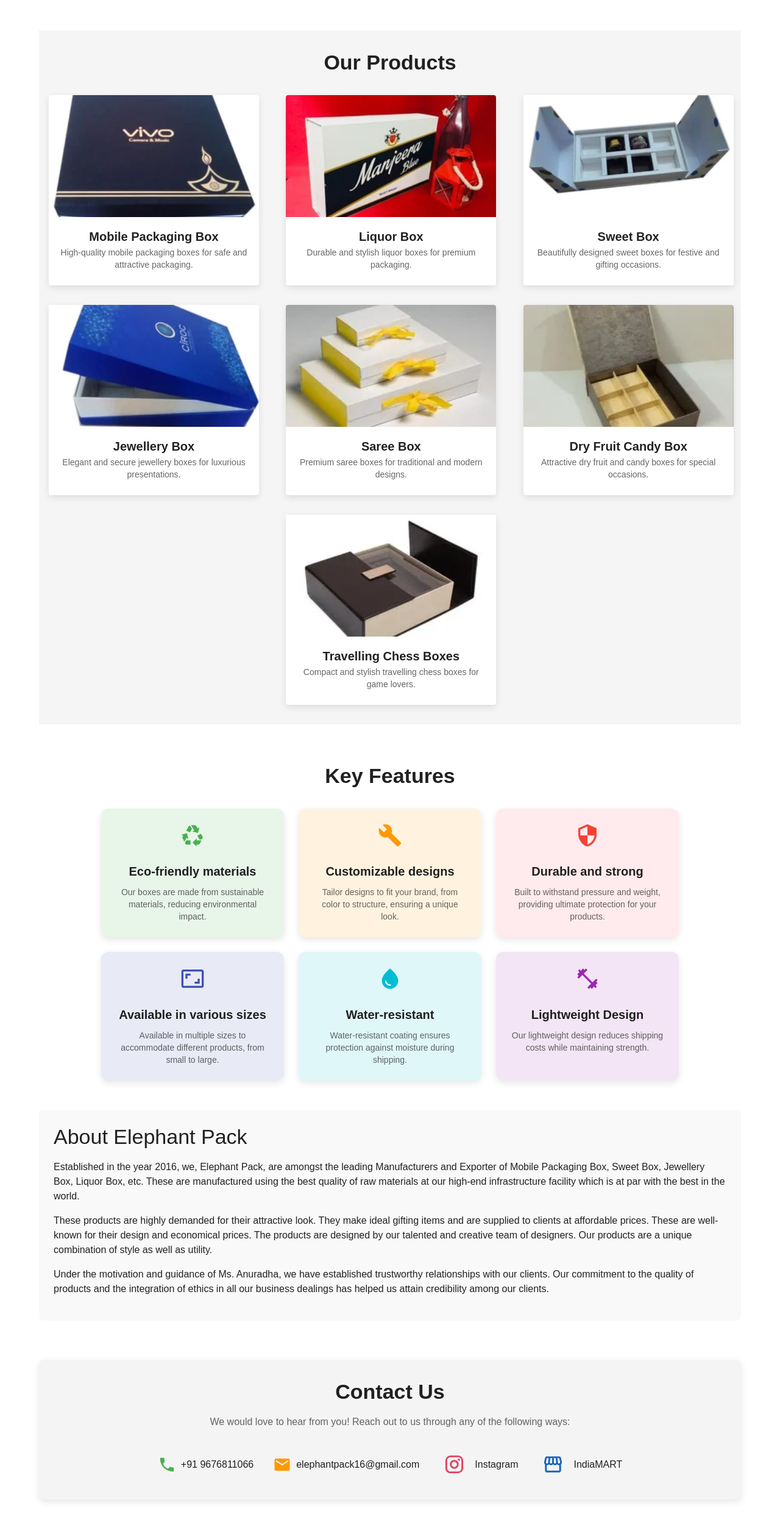
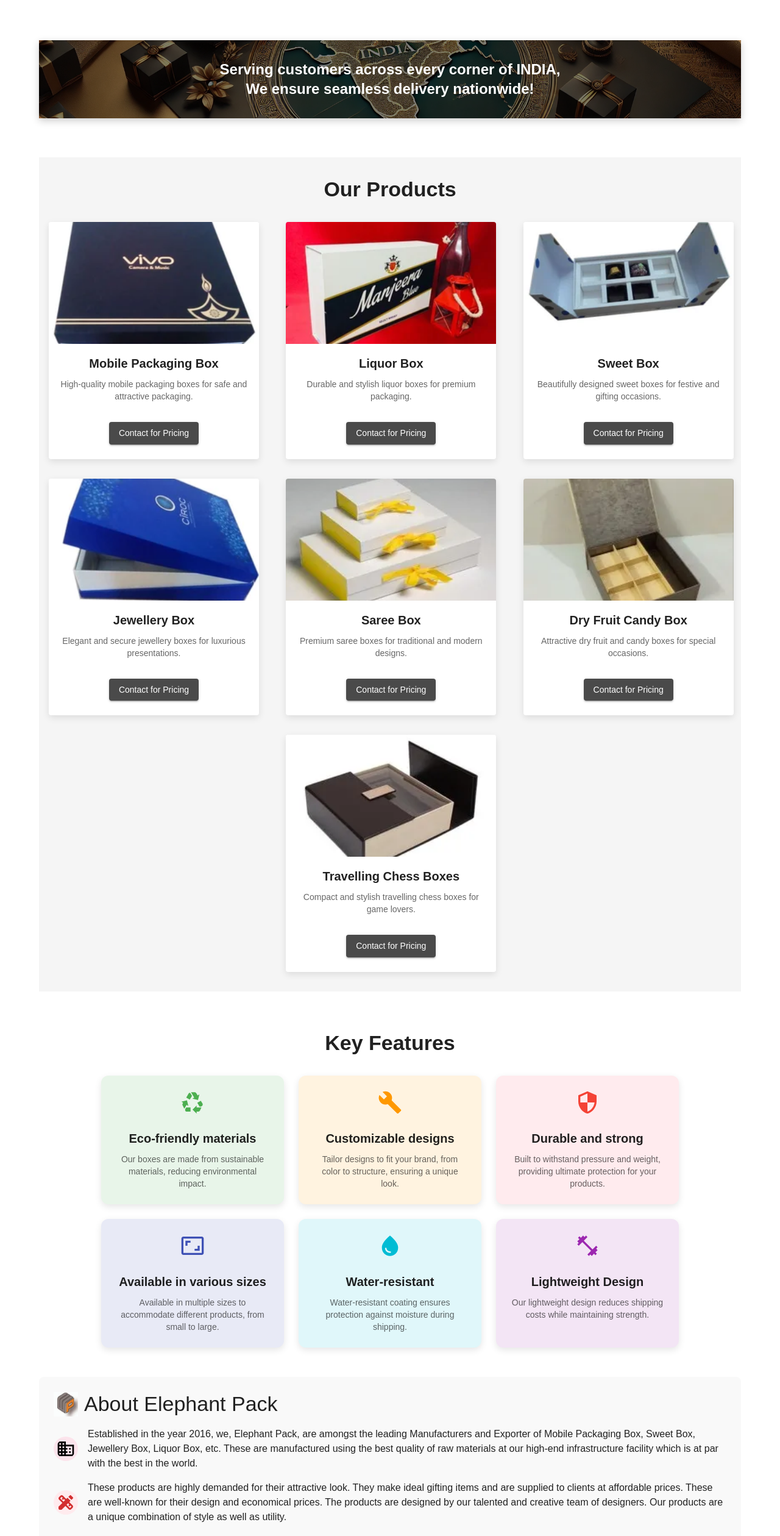
Before and after one commit to GnanaChaitanyaUmmadisingu/ElephantPack, a React (Create React App) app: page / in a window 1280 px wide. Shown: the part 878-3397 px from the top of the page at 61% size. Built offline with nearby package versions, Linux system fonts and the light colour scheme.

Commit message:
Over all UI update based on feedback

```diff
--- a/src/App.js
+++ b/src/App.js
@@ -1,4 +1,3 @@
-// src/App.js
 import React, { useRef } from 'react';
 import { ThemeProvider, createTheme } from '@mui/material/styles';
 import { Container, CssBaseline } from '@mui/material';
@@ -10,6 +9,7 @@ import ProductsSection from './components/ProductsSection';
 import ContactUs from './components/ContactUs';
 import Footer from './components/Footer';
 import { ChatWithUs } from './components/ChatWithUs';
+import AnimatedBanner from './components/AnimatedBanner';
 
 const theme = createTheme({
   palette: {
@@ -42,7 +42,8 @@ function App() {
       <CssBaseline />
       <Navbar onContactClick={scrollToContactUs} />
       <HeroSection onExploreClick={scrollToProducts} />
-      <Container>
+      <Container sx={{pt: 10}}>
+       <AnimatedBanner />
         <div ref={productsRef}>
           <ProductsSection />
         </div>
--- a/src/components/About.js
+++ b/src/components/About.js
@@ -1,23 +1,69 @@
-// src/components/About.js
-
 import React from 'react';
 import { Box, Typography } from '@mui/material';
+import logo from '../Assets/ElephantPack-Logo.webp';
+import { Info, Business, DesignServices, Gavel } from '@mui/icons-material';
 
 function About() {
   return (
     <Box sx={{ mt: 6, mb: 6, p: 3, bgcolor: '#f9f9f9', borderRadius: '8px' }}>
-      <Typography variant="h4" sx={{ mb: 2 }}>
+      <Box display="flex" alignItems="center" sx={{ mb: 2 }}>
+      <img
+            src={logo}
+            alt="Elephant Pack Logo"
+            style={{ width: '40px', height: '40px', marginRight: '10px' }}
+          />
+        <Typography variant="h4">
           About Elephant Pack
         </Typography>
-      <Typography variant="body1" paragraph>
+      </Box>
+
+      <Box display="flex" alignItems="center" sx={{ mb: 2 }}>
+        <Business
+          sx={{
+            mr: 2,
+            color: 'black',
+            padding: '4px',
+            bgcolor: '#fce4ec',
+            borderRadius: '50%',
+            fontSize: '40px'
+          }}
+        />
+        <Typography variant="body1">
           Established in the year 2016, we, Elephant Pack, are amongst the leading Manufacturers and Exporter of Mobile Packaging Box, Sweet Box, Jewellery Box, Liquor Box, etc. These are manufactured using the best quality of raw materials at our high-end infrastructure facility which is at par with the best in the world.
         </Typography>
-      <Typography variant="body1" paragraph>
+      </Box>
+
+      <Box display="flex" alignItems="center" sx={{ mb: 2 }}>
+        <DesignServices
+          sx={{
+            mr: 2,
+            color: 'error.main',
+            padding: '4px',
+            bgcolor: '#ffebee',
+            borderRadius: '50%',
+            fontSize: '40px'
+          }}
+        />
+        <Typography variant="body1">
           These products are highly demanded for their attractive look. They make ideal gifting items and are supplied to clients at affordable prices. These are well-known for their design and economical prices. The products are designed by our talented and creative team of designers. Our products are a unique combination of style as well as utility.
         </Typography>
-      <Typography variant="body1" paragraph>
+      </Box>
+
+      <Box display="flex" alignItems="center" sx={{ mb: 2 }}>
+        <Gavel
+          sx={{
+            mr: 2,
+            color: 'success.main',
+            padding: '4px',
+            bgcolor: '#e8f5e9',
+            borderRadius: '50%',
+            fontSize: '40px' // Explicitly set the icon size
+          }}
+        />
+        <Typography variant="body1">
           Under the motivation and guidance of Ms. Anuradha, we have established trustworthy relationships with our clients. Our commitment to the quality of products and the integration of ethics in all our business dealings has helped us attain credibility among our clients.
         </Typography>
+      </Box>
     </Box>
   );
 }
--- /dev/null
+++ b/src/components/AnimatedBanner.js
@@ -0,0 +1,51 @@
+import React from 'react';
+import { Box, Typography } from '@mui/material';
+import BannerBackground from '../Assets/BannerBackground.webp';
+
+function AnimatedBanner() {
+  return (
+    <Box
+      sx={{
+        bgcolor: 'primary.main',
+        color: '#fff',
+        py: 4,
+        textAlign: 'center',
+        boxShadow: '0 4px 12px rgba(0, 0, 0, 0.2)',
+        borderRadius: '0px',
+        mb: 4,
+        position: 'relative',
+        backgroundImage: `url(${BannerBackground})`,
+        backgroundSize: 'cover',
+        backgroundPosition: 'center',
+        backgroundRepeat: 'no-repeat',
+        overflow: 'hidden',
+      }}
+    >
+      <Box
+        sx={{
+          position: 'absolute',
+          top: 0,
+          right: 0,
+          bottom: 0,
+          left: 0,
+          bgcolor: 'rgba(0, 0, 0, 0.5)',
+          borderRadius: '8px',
+        }}
+      />
+      <Typography
+        variant="h5"
+        sx={{
+          fontWeight: 'bold',
+          position: 'relative',
+          zIndex: 1,
+          px: 2,
+          textTransform: 'none',
+        }}
+      >
+        Serving customers across every corner of INDIA, <br></br>We ensure seamless delivery nationwide!
+      </Typography>
+    </Box>
+  );
+}
+
+export default AnimatedBanner;
--- /dev/null
+++ b/src/components/ContactDialog.js
@@ -0,0 +1,114 @@
+import React from 'react';
+import { Dialog, DialogTitle, DialogContent, Box, Typography, Link, IconButton } from '@mui/material';
+import PhoneIcon from '@mui/icons-material/Phone';
+import EmailIcon from '@mui/icons-material/Email';
+import InstagramIcon from '@mui/icons-material/Instagram';
+import StorefrontIcon from '@mui/icons-material/Storefront';
+import CloseIcon from '@mui/icons-material/Close';
+
+function ContactDialog({ open, handleClose }) {
+  return (
+    <Dialog open={open} onClose={handleClose} maxWidth="sm" fullWidth>
+      <DialogTitle >
+        <IconButton
+          aria-label="close"
+          onClick={handleClose}
+          sx={{
+            position: 'absolute',
+            right: 8,
+            top: 8,
+            color: (theme) => theme.palette.grey[500],
+          }}
+        >
+          <CloseIcon />
+        </IconButton>
+      </DialogTitle>
+      <DialogContent>
+        <Box
+          sx={{
+            mt: 2,
+            p: 2,
+            bgcolor: '#f4f4f4',
+            borderRadius: '8px',
+            textAlign: 'center',
+          }}
+        >
+          <Typography variant="body1" sx={{ mb: 2, color: 'text.secondary' }}>
+            We would love to hear from you! Reach out to us through any of the following ways:
+          </Typography>
+
+          <Box sx={{ display: 'flex', justifyContent: 'center', gap: 4, flexWrap: 'wrap' }}>
+            {/* Phone */}
+            <Box sx={{ display: 'flex', alignItems: 'center', gap: 1 }}>
+              <PhoneIcon sx={{ color: '#4caf50', fontSize: 30 }} />
+              <Link
+                variant="body1"
+                sx={{ textDecoration: 'none', color: 'inherit' }}
+              >
+                +91 9676811066
+              </Link>
+            </Box>
+
+            {/* Email */}
+            <Box sx={{ display: 'flex', alignItems: 'center', gap: 1 }}>
+              <EmailIcon sx={{ color: '#ff9800', fontSize: 30 }} />
+              <Link
+                href="mailto:elephantpack16@gmail.com"
+                variant="body1"
+                sx={{ textDecoration: 'none', color: 'inherit' }}
+              >
+                elephantpack16@gmail.com
+              </Link>
+            </Box>
+
+            {/* Instagram */}
+            <Box sx={{ display: 'flex', alignItems: 'center', gap: 1 }}>
+              <IconButton
+                component={Link}
+                href="https://www.instagram.com/elephant_pack/?igsh=Z2J2czFzczg5NHV0"
+                target="_blank"
+                rel="noopener"
+                sx={{ color: '#E4405F' }}
+              >
+                <InstagramIcon fontSize="large" />
+              </IconButton>
+              <Link
+                href="https://www.instagram.com/elephant_pack/?igsh=Z2J2czFzczg5NHV0"
+                variant="body1"
+                target="_blank"
+                rel="noopener"
+                sx={{ textDecoration: 'none', color: 'inherit' }}
+              >
+                Instagram
+              </Link>
+            </Box>
+
+            {/* IndiaMART */}
+            <Box sx={{ display: 'flex', alignItems: 'center', gap: 1 }}>
+              <IconButton
+                component={Link}
+                href="https://www.indiamart.com/elephantpack/"
+                target="_blank"
+                rel="noopener"
+                sx={{ color: '#1565c0' }}
+              >
+                <StorefrontIcon fontSize="large" />
+              </IconButton>
+              <Link
+                href="https://www.indiamart.com/elephantpack/"
+                variant="body1"
+                target="_blank"
+                rel="noopener"
+                sx={{ textDecoration: 'none', color: 'inherit' }}
+              >
+                IndiaMART
+              </Link>
+            </Box>
+          </Box>
+        </Box>
+      </DialogContent>
+    </Dialog>
+  );
+}
+
+export default ContactDialog;
--- a/src/components/ContactUs.js
+++ b/src/components/ContactUs.js
@@ -92,6 +92,11 @@ function ContactUs() {
           </Link>
         </Box>
       </Box>
+
+      {/* Address */}
+      <Typography variant="body2" sx={{ mt: 4, color: 'text.secondary' }}>
+        Tekkellepadu, Guntur, Andhra Pradesh, INDIA, 522509
+      </Typography>
     </Box>
   );
 }
--- a/src/components/Navbar.js
+++ b/src/components/Navbar.js
@@ -1,4 +1,3 @@
-// src/components/Navbar.js
 import React from 'react';
 import { AppBar, Toolbar, Typography, Button, Box } from '@mui/material';
 import logo from '../Assets/ElephantPack-Logo.webp';
@@ -23,7 +22,7 @@ function Navbar({ onContactClick }) {
           color="secondary"
           variant="contained"
           startIcon={<LocalPhoneIcon />}
-          onClick={onContactClick} // Bind the click event to scroll to Contact Us
+          onClick={onContactClick}
         >
           Contact Us
         </Button>
--- a/src/components/ProductsSection.js
+++ b/src/components/ProductsSection.js
@@ -1,5 +1,6 @@
-import React from 'react';
-import { Box, Typography, Card, CardContent, CardMedia, Grid } from '@mui/material';
+import React, { useState } from 'react';
+import ContactDialog from './ContactDialog';
+import { Box, Typography, Card, CardContent, CardMedia, Grid, Button } from '@mui/material';
 
 const products = [
   {
@@ -10,7 +11,7 @@ const products = [
   {
     name: 'Liquor Box',
     description: 'Durable and stylish liquor boxes for premium packaging.',
-    image:require('../Assets/LiquorBox.webp'),
+    image: require('../Assets/LiquorBox.webp'),
   },
   {
     name: 'Sweet Box',
@@ -40,6 +41,11 @@ const products = [
 ];
 
 function ProductsSection() {
+  const [openDialog, setOpenDialog] = useState(false);
+
+  const handleDialogOpen = () => setOpenDialog(true);
+  const handleDialogClose = () => setOpenDialog(false);
+
   return (
     <Box
       sx={{
@@ -52,9 +58,9 @@ function ProductsSection() {
       <Typography variant="h4" sx={{ mb: 4, fontWeight: 'bold' }}>
         Our Products
       </Typography>
-      <Grid container spacing={4} justifyContent="center" sx={{pl: 2}}>
+      <Grid container spacing={4} justifyContent="center" sx={{ pl: 2 }}>
         {products.map((product, index) => (
-          <Grid item xs={12} sm={6} md={4} key={index} >
+          <Grid item xs={12} sm={6} md={4} key={index}>
             <Card
               sx={{
                 maxWidth: 345,
@@ -73,17 +79,27 @@ function ProductsSection() {
                 alt={product.name}
               />
               <CardContent>
-                <Typography variant="h6" sx={{ fontWeight: 'bold' }}>
+                <Typography variant="h6" sx={{ fontWeight: 'bold', mb: 1 }}>
                   {product.name}
                 </Typography>
-                <Typography variant="body2" color="text.secondary">
+                <Typography variant="body2" color="text.secondary" sx={{ mb: 2 }}>
                   {product.description}
                 </Typography>
+                <Button
+                  variant="contained"
+                  color="primary"
+                  sx={{ mt: 2, textTransform: 'none' }}
+                  onClick={handleDialogOpen}
+                >
+                  Contact for Pricing
+                </Button>
               </CardContent>
             </Card>
           </Grid>
         ))}
       </Grid>
+
+      <ContactDialog open={openDialog} handleClose={handleDialogClose} />
     </Box>
   );
 }
```
Also changed, not shown: src/components/ChatWithUs.js (+10 -1 lines), src/components/ProductShowcase.js (deleted, +0 -41 lines), src/Assets/BannerBackground.webp (added). Lines whose indentation alone changed are shown as unchanged.
